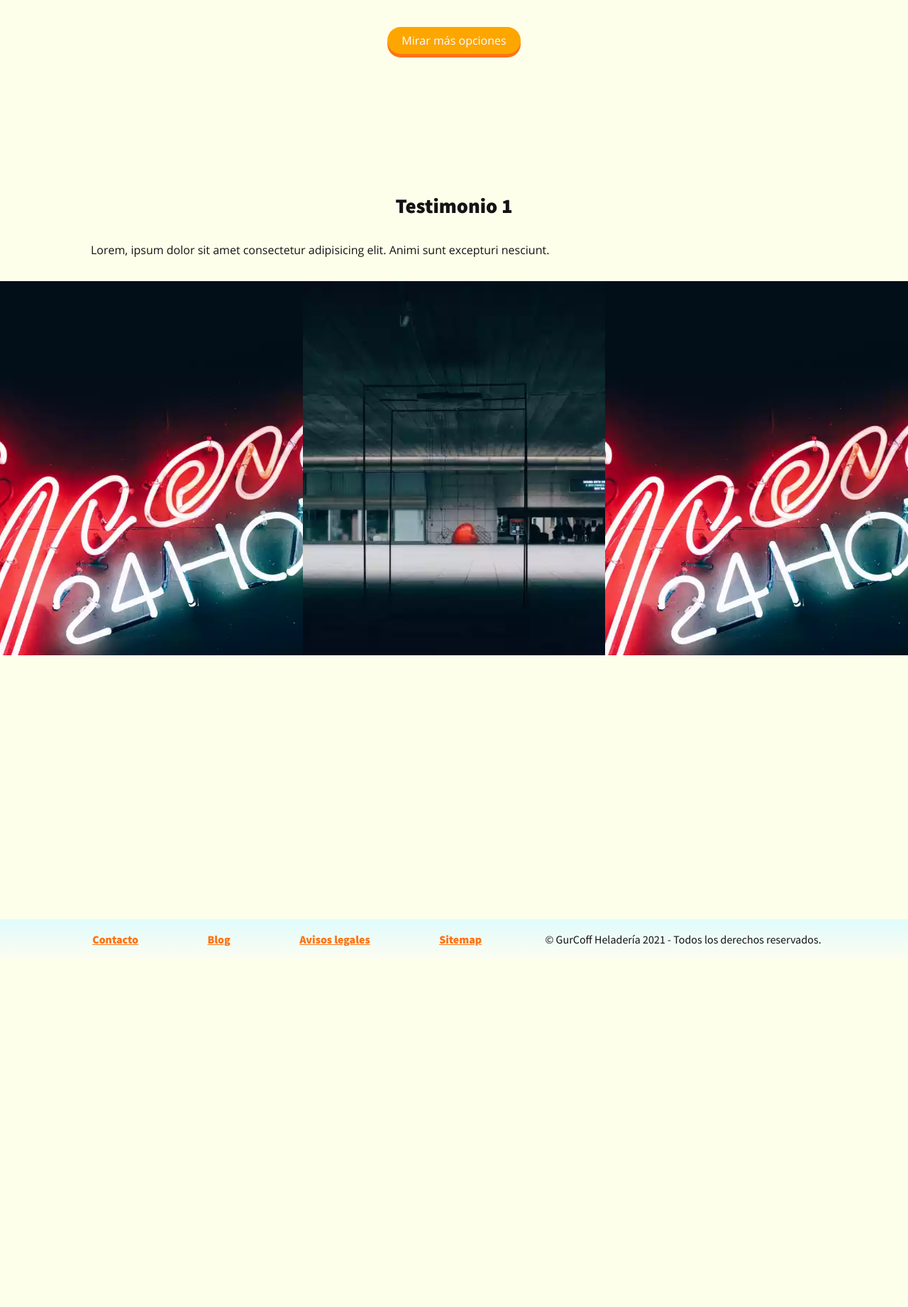
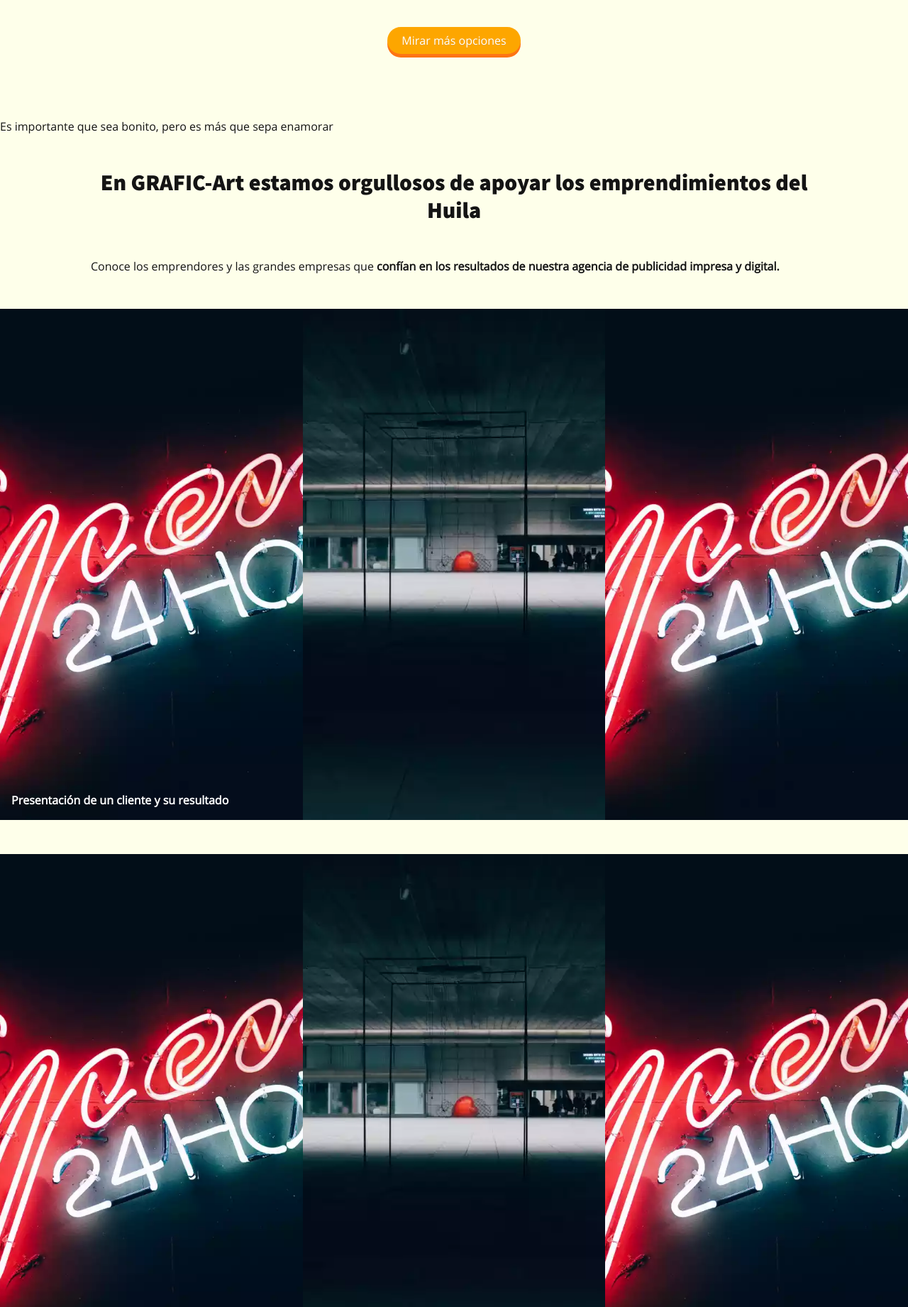
Before and after one commit to Klerpson/grafic-art, a Jekyll site: the page built from index.html, in a window 1280 px wide, cut to the strip 1862-3703 px from the top of the page. Shown: the whole strip at 71% size. Built offline with Jekyll 4.4.1, drawn with Linux system fonts in a browser that asks for light colours; some web fonts are replaced; before the commit the page ends 3261 px from its top, so only the background shows below that; some of the changed text lies outside the part shown.

Commit message:
cambios en diseños home 1

```diff
--- a/_includes/slider.html
+++ b/_includes/slider.html
@@ -1,10 +1,8 @@
 <div class="container">
-  <h3>{{include.titulo}}</h3>
-<p>Lorem, ipsum dolor sit amet consectetur adipisicing elit. Animi sunt excepturi nesciunt.</p>
+  <p>{{include.titulo}}</p>
   <div class="gallery-wrap">
-    <div class="item" style="background-image: url(/img/trabajo-ejemplo-2.webp);"></div>
-    <div class="item" style="background-image: url(/img/trabajo-ejemplo-1.webp);"></div>
-    <div class="item" style="background-image: url(/img/trabajo-ejemplo-2.webp);"></div>
+    <div class="item" style="background-image: url(/img/{{include.img1}});"></div>
+    <div class="item" style="background-image: url(/img/{{include.img2}});"></div>
+    <div class="item" style="background-image: url(/img/{{include.img3}});"></div>
   </div>
-
 </div>
--- a/index.html
+++ b/index.html
@@ -37,10 +37,15 @@ boton: true
       <h3>Descripción del Servicio</h3>
     </article>
   </div>
-  {% include boton.html path="https://wa.me/573144190060" texto="Mirar más opciones" title="WhatsApp de la agencia de publicidad y diseño gráfico GRAFIC-Art de Pitalito" %}
+  {% include boton.html path="#" texto="Mirar más opciones" title="Catálogo de servicios y productos de GRAFIC-Art Pitalito Huila" %}
 </section>
+<q>Es importante que sea bonito, pero es más que sepa enamorar</q>
 <section class="pruebas">
-  {% include slider.html titulo="Testimonio 1" %}
-  <p>Lorem ipsum dolor sit amet consectetur adipisicing elit. Ullam, amet distinctio.</p>
+  <h2>En GRAFIC-Art estamos orgullosos de apoyar los emprendimientos del Huila</h2>
+  <p>Conoce los emprendores y las grandes empresas que <strong>confían en los resultados de nuestra agencia de publicidad impresa y digital.</strong></p>
+
+  {% include slider.html titulo="Presentación de un cliente y su resultado" img1="trabajo-ejemplo-2.webp" img2="trabajo-ejemplo-1.webp" img3="trabajo-ejemplo-2.webp" %}
+  {% include slider.html titulo="Presentación de un cliente y su resultado" img1="trabajo-ejemplo-2.webp" img2="trabajo-ejemplo-1.webp" img3="trabajo-ejemplo-2.webp" %}
+  {% include slider.html titulo="Presentación de un cliente y su resultado" img1="trabajo-ejemplo-2.webp" img2="trabajo-ejemplo-1.webp" img3="trabajo-ejemplo-2.webp" %}
 </section>
 {% include footer.html %}
```
Also changed, not shown: _includes/css/principal.css (+16 -21 lines), 3 other files.
